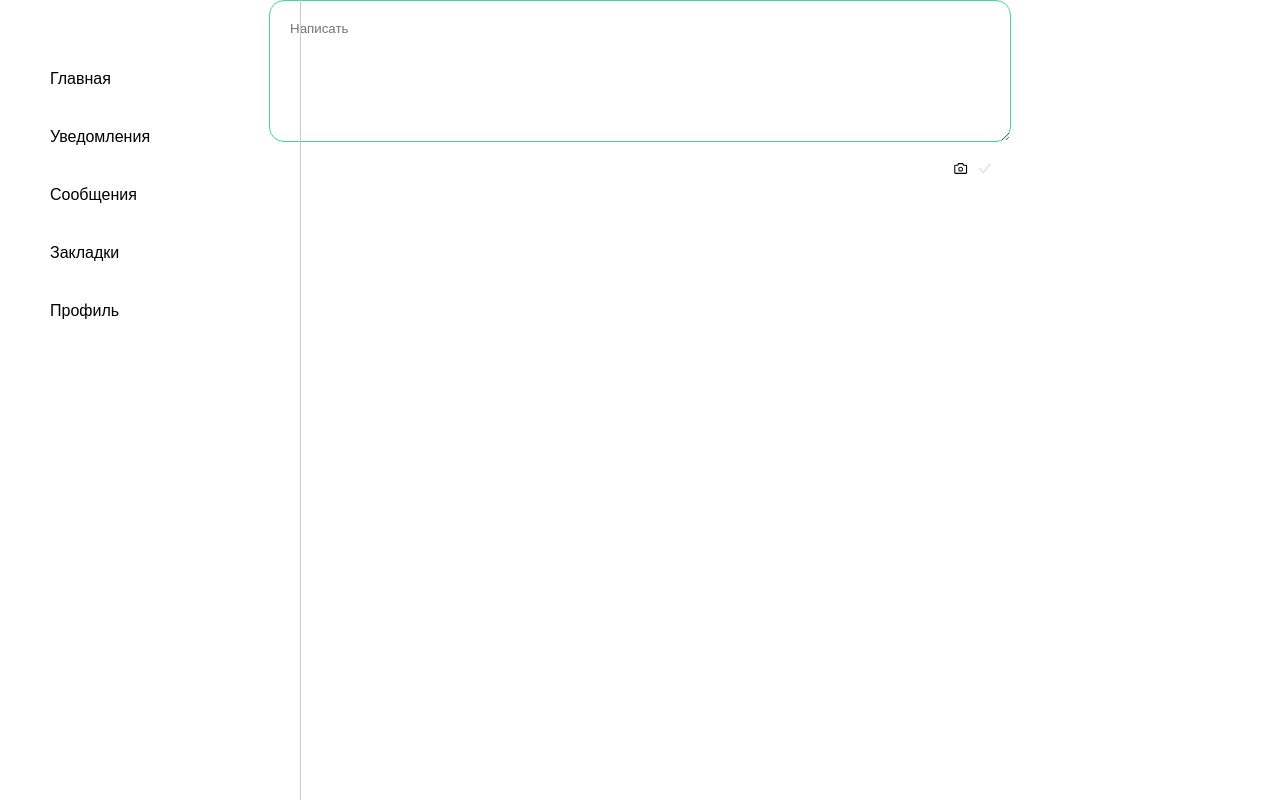
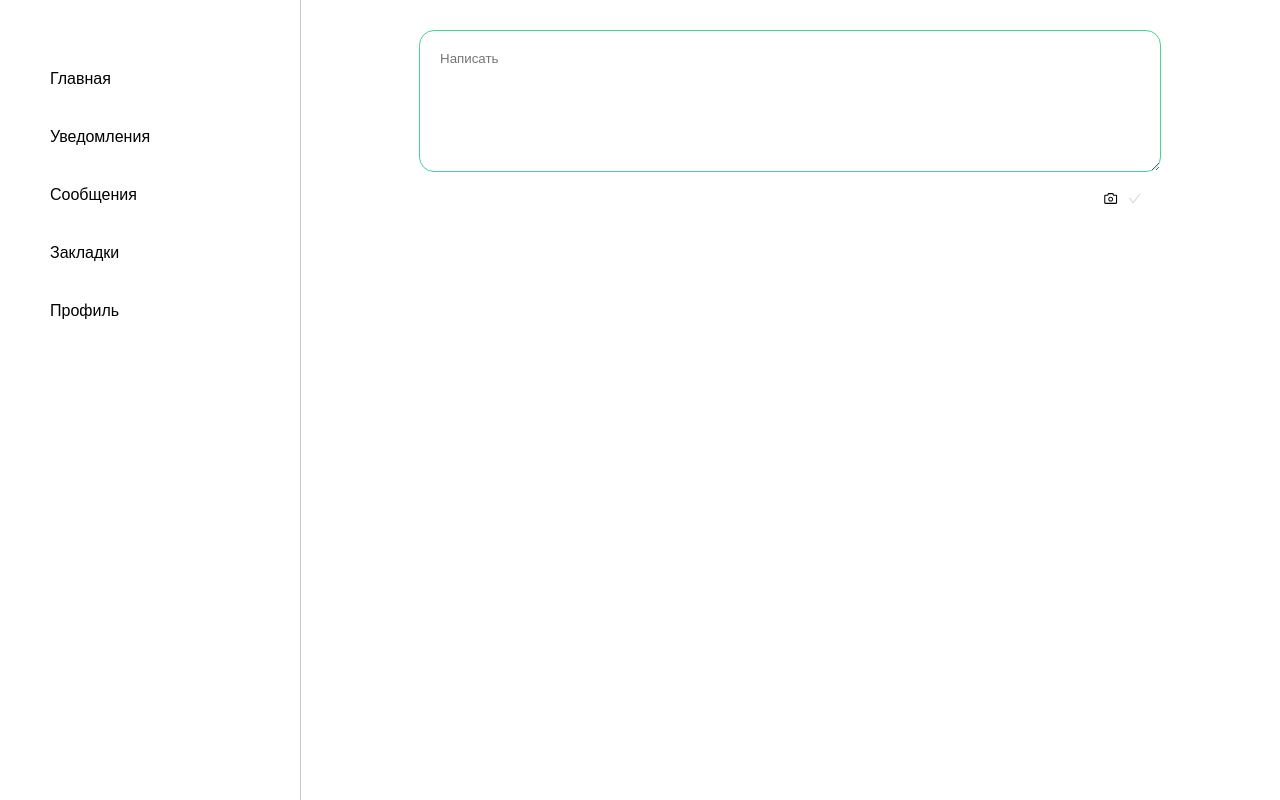
Before and after one commit to oksanaBir/social-net, a React app: page / in a window 1280 px wide. Built offline with nearby package versions, Linux system fonts and the light colour scheme.

Commit message:
classes renamed

```diff
--- a/src/styles/flexbox.less
+++ b/src/styles/flexbox.less
@@ -4,29 +4,34 @@
     flex-wrap: wrap;
 }
 
-.home {
+.mainBlock {
     padding: 30px 30px 30px 330px !important;
 
     @media (max-width: 1001px) {
         padding: 20px !important;
         top: 220px;
+        display: block;
     }
 
     @media (max-width: 360px) {
-        display: block;
         width: 100%;
         top: 400px;
         padding: 0 !important;
     }
 }
 
-.createPost {
+.createField {
     @media (max-width: 1070px) {
         width: @width;
     }
+
+    @media (max-width: 1001px) {
+        width: 100%;
+        flex-wrap: nowrap;
+    }
 }
 
-.newsLine {
+.feed {
     @media (max-width: 1070px) {
         width: 100%;
         flex-direction: row !important;
```
